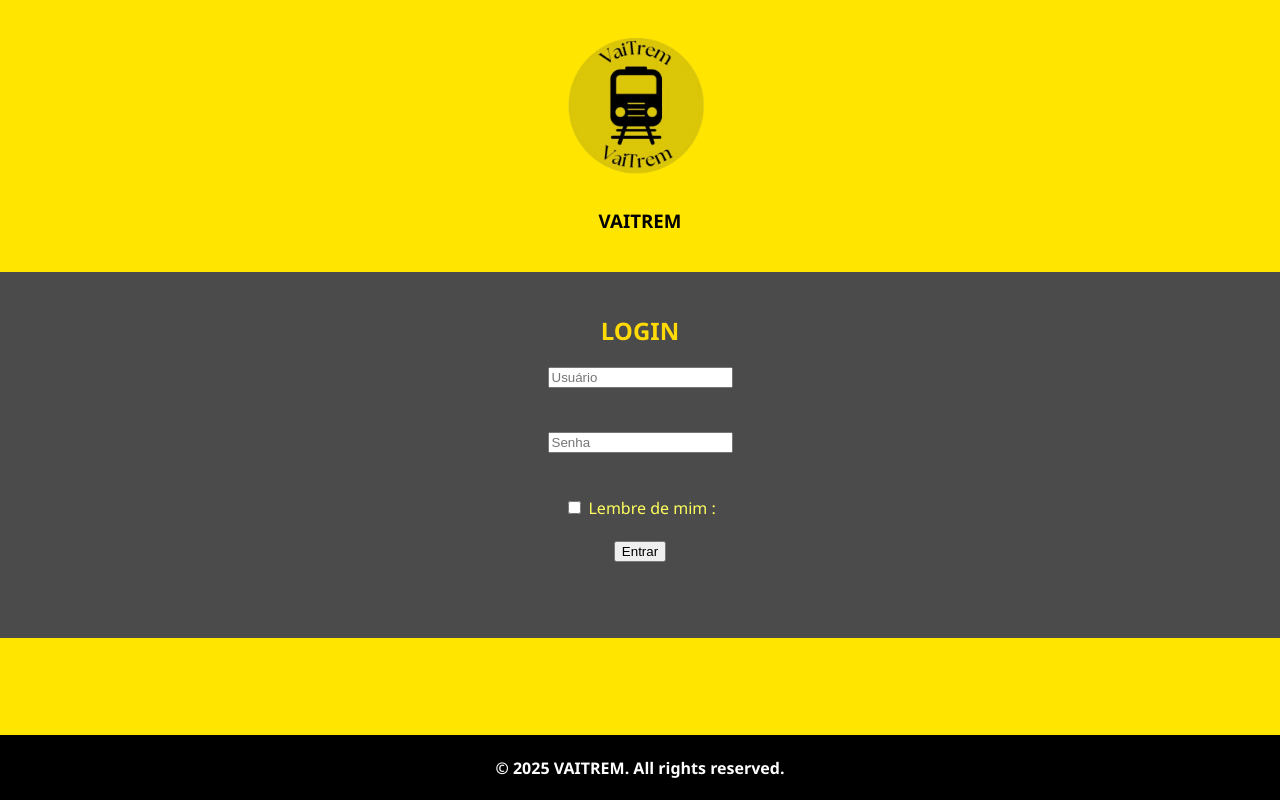
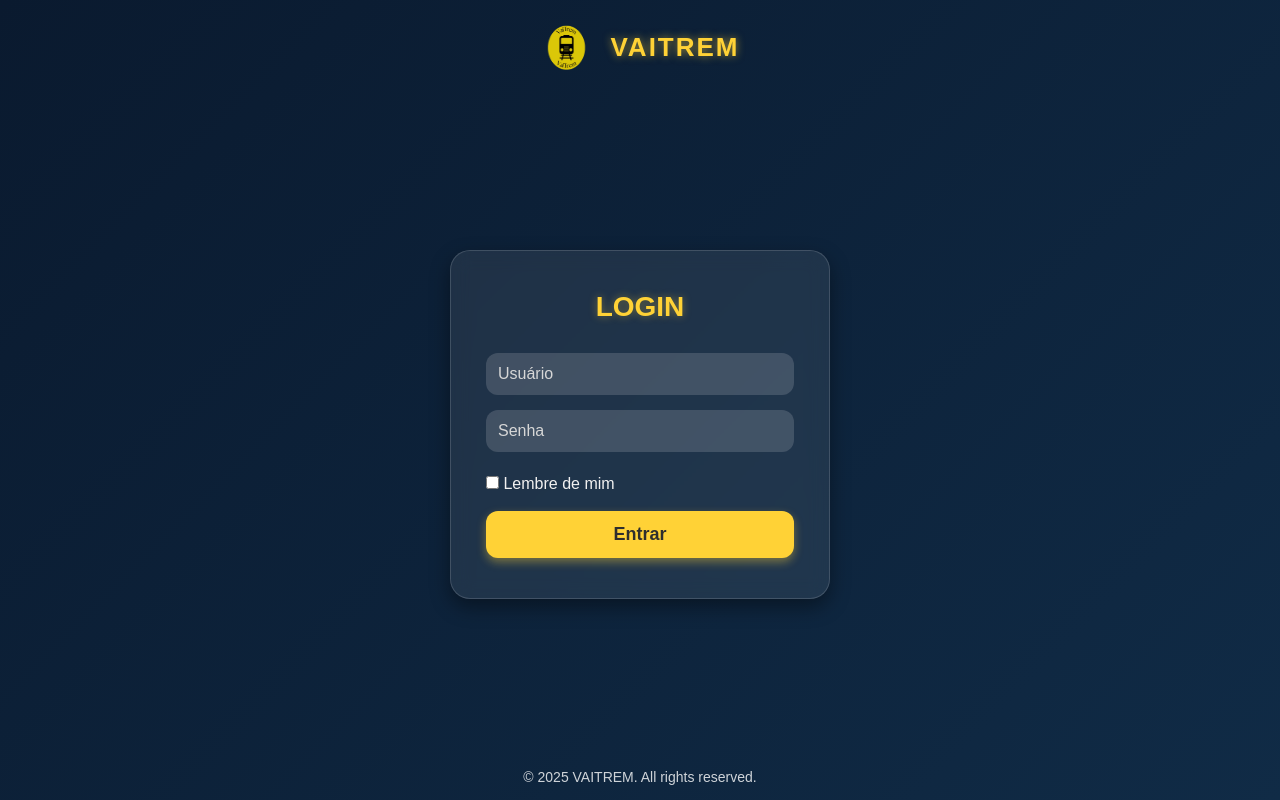
Before and after one commit to ViniciusTn/Aplicacao_do_mockup, a PHP site: page /login.php in a window 1280 px wide. Run offline with PHP 8.4, Linux system fonts and the light colour scheme.

Commit message:
tela de login modificada

```diff
--- a/public/login.php
+++ b/public/login.php
@@ -24,26 +24,155 @@ if ($_SERVER['REQUEST_METHOD'] == 'POST') {
     $stmt->close();
 }
 ?>
+
+<!DOCTYPE html>
 <html lang="pt-br">
 <head>
     <meta charset="UTF-8">
     <meta name="viewport" content="width=device-width, initial-scale=1.0">
-    <link rel="stylesheet" href="../styles/Style.css">
+    <title>VAITREM - Login</title>
     <link rel="icon" href="../assets/icons/iconeVaitrem.png" type="image/png">
-    <script src="../scripts/ValidarLogin.js"></script>
-    <title>VAITREM</title>
+
+    <style>
+        * {
+            padding: 0;
+            margin: 0;
+            box-sizing: border-box;
+            font-family: "Poppins", sans-serif;
+        }
+
+        body {
+            background: linear-gradient(135deg, #0a1a2f, #102b46);
+            height: 100vh;
+            display: flex;
+            flex-direction: column;
+            justify-content: space-between;
+            color: #fff;
+        }
+
+        /* Header */
+        .header_login {
+            display: flex;
+            align-items: center;
+            gap: 15px;
+            padding: 20px;
+            justify-content: center;
+        }
+
+        .header_login img {
+            width: 55px;
+            height: 55px;
+        }
+
+        .header_login h3 {
+            font-size: 26px;
+            letter-spacing: 2px;
+            color: #ffd236;
+            text-shadow: 0 0 8px rgba(255, 210, 54, 0.6);
+        }
+
+        /* Card Login */
+        .login {
+            width: 90%;
+            max-width: 380px;
+            background: rgba(255, 255, 255, 0.08);
+            backdrop-filter: blur(10px);
+            padding: 40px 35px;
+            border-radius: 20px;
+            box-shadow: 0 8px 20px rgba(0, 0, 0, 0.4);
+            margin: auto;
+            animation: fadeIn 0.6s ease-in-out;
+            border: 1px solid rgba(255, 255, 255, 0.15);
+        }
+
+        @keyframes fadeIn {
+            from { opacity: 0; transform: translateY(10px); }
+            to { opacity: 1; transform: translateY(0); }
+        }
+
+        #logincor {
+            text-align: center;
+            margin-bottom: 20px;
+            font-size: 28px;
+            font-weight: 600;
+            color: #ffd236;
+            text-shadow: 0 0 8px rgba(255, 210, 54, 0.4);
+        }
+
+        input[type="text"], input[type="password"] {
+            width: 100%;
+            padding: 12px;
+            border-radius: 12px;
+            border: none;
+            margin-top: 10px;
+            background: rgba(255, 255, 255, 0.15);
+            color: #ffffff;
+            font-size: 16px;
+            transition: 0.3s;
+        }
+
+        input[type="text"]:focus, input[type="password"]:focus {
+            outline: none;
+            background: rgba(255, 255, 255, 0.25);
+            box-shadow: 0 0 10px #ffd236;
+        }
+
+        ::placeholder {
+            color: #d7d7d7;
+        }
+
+        .error {
+            color: #ff6b6b;
+            font-size: 14px;
+            margin-top: 5px;
+        }
+
+        .checkbox {
+            color: #f1f1f1;
+        }
+
+        /* Botão amarelo */
+        button {
+            width: 100%;
+            padding: 13px;
+            margin-top: 18px;
+            border: none;
+            border-radius: 12px;
+            background: #ffd236;
+            color: #2e2e2e;
+            font-size: 18px;
+            font-weight: 600;
+            cursor: pointer;
+            transition: 0.3s;
+            box-shadow: 0 4px 10px rgba(255, 210, 54, 0.4);
+        }
+
+        button:hover {
+            background: #ffe372;
+            transform: translateY(-2px);
+            box-shadow: 0 6px 14px rgba(255, 210, 54, 0.5);
+        }
+
+        /* Footer */
+        footer {
+            text-align: center;
+            padding: 15px;
+            color: #fff;
+            font-size: 14px;
+            opacity: 0.8;
+        }
+
+    </style>
 </head>
 <body>
 
 <header class="header_login">
-        <div></div>
     <img class="foto" src="../assets/icons/iconeVaitrem.png" alt="icone da empresa">
     <h3>VAITREM</h3>
 </header>
 
 <main>
     <div class="login">
-            <br>
         <h2 id="logincor">LOGIN</h2>
 
         <form id="loginFormulario" method="POST" action="login.php">
@@ -51,17 +180,13 @@ if ($_SERVER['REQUEST_METHOD'] == 'POST') {
             <input type="text" id="usuario" name="usuario" required placeholder="Usuário">
             <div class="error" id="erroUsuario"></div>
 
-                <br><br>
-
             <input type="password" id="senha" name="senha" required placeholder="Senha">
             <div class="error" id="erroSenha"><?php echo isset($error) ? $error : ''; ?></div>
 
-                <br><br>
+            <br>
 
             <input type="checkbox" id="lembre">
-                <label for="lembre" class="checkbox">Lembre de mim :</label>
-
-                <br><br>
+            <label for="lembre" class="checkbox">Lembre de mim</label>
 
             <button type="submit">Entrar</button>
         </form>
@@ -69,9 +194,7 @@ if ($_SERVER['REQUEST_METHOD'] == 'POST') {
 </main>
 
 <footer>
-        <div class="direitos">
-            <h4>© 2025 VAITREM. All rights reserved.</h4>
-        </div>
+    © 2025 VAITREM. All rights reserved.
 </footer>
 
 </body>
```
Lines whose indentation alone changed are shown as unchanged.
